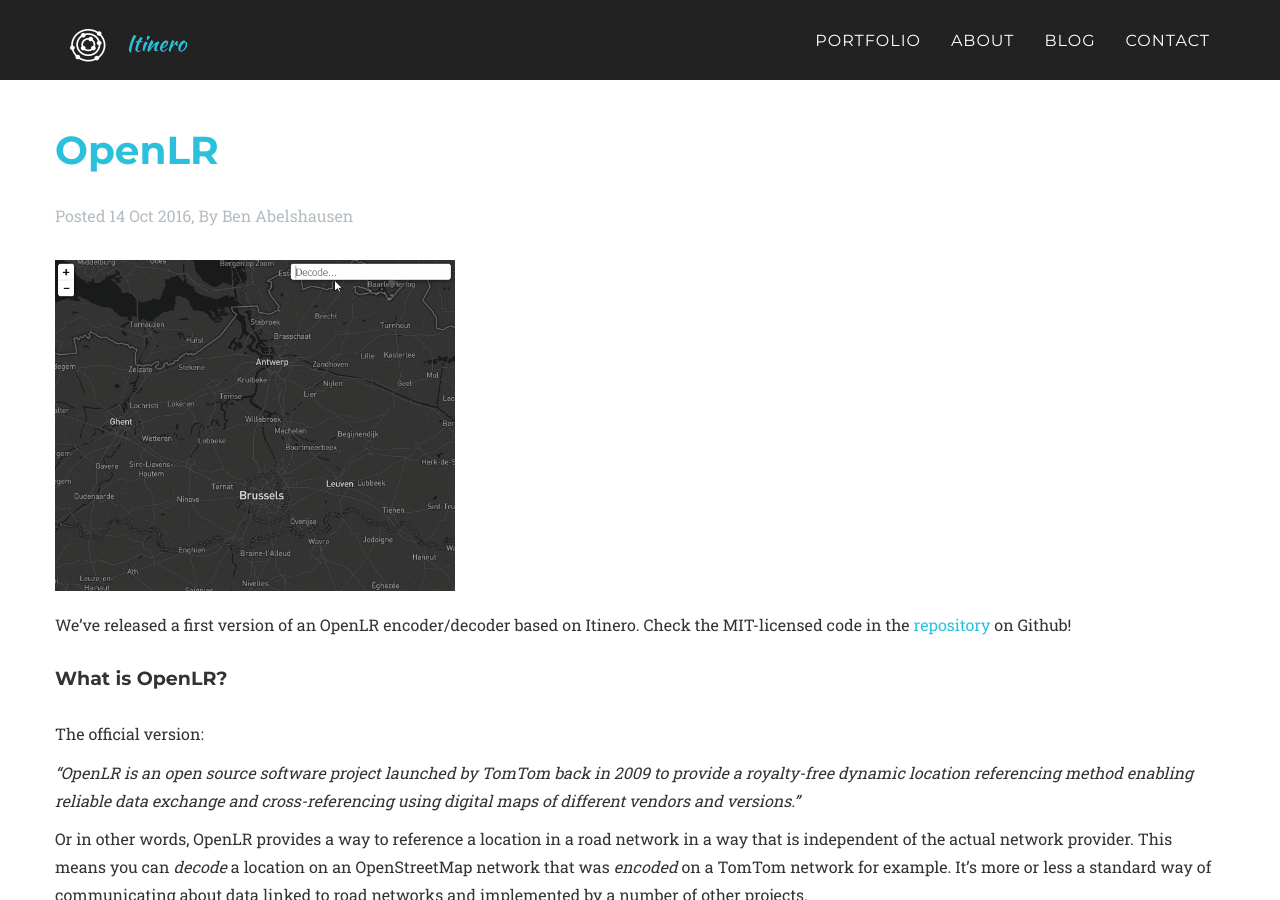
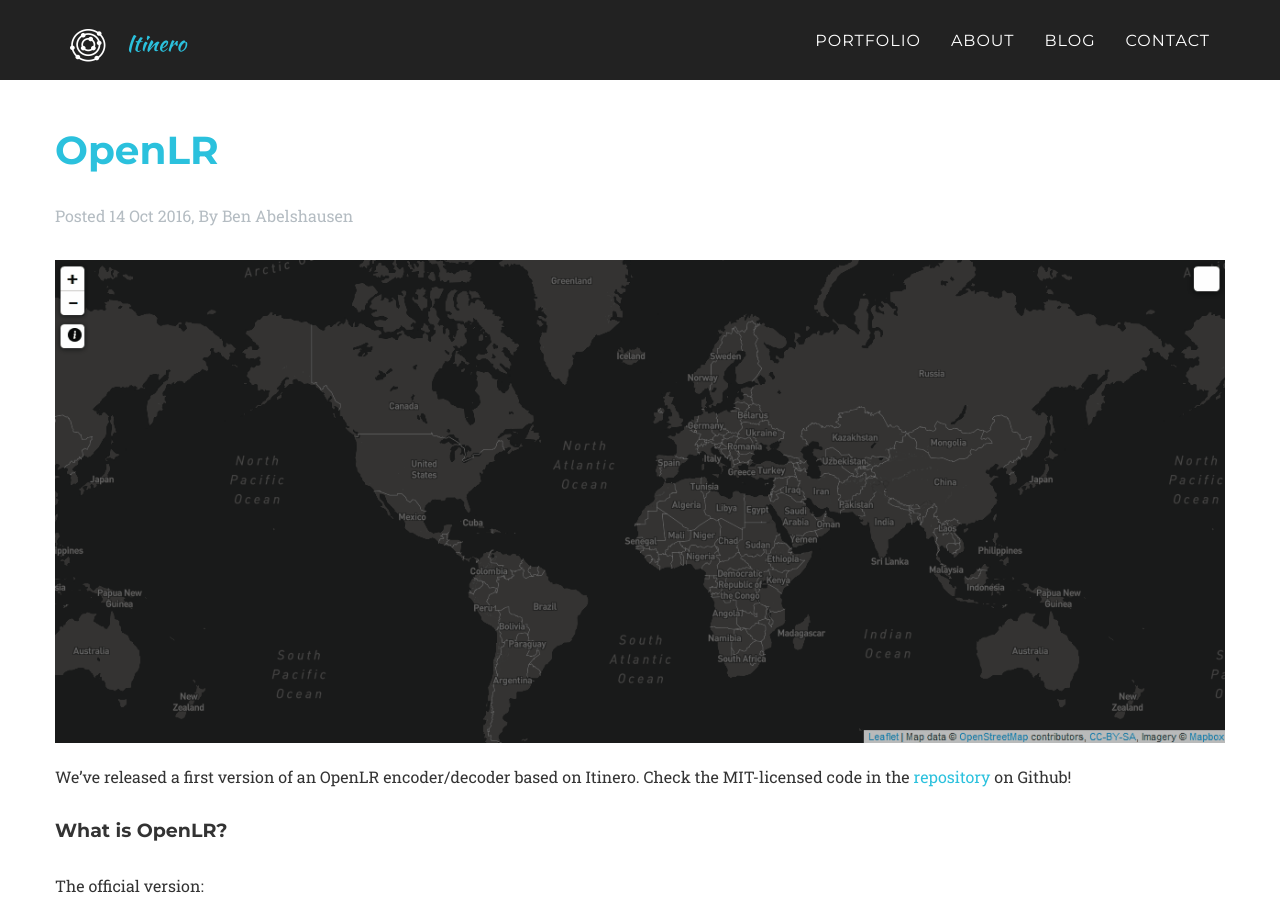
Before and after one commit to itinero/itinero.github.io, a Jekyll site: the page built from _posts/2016-10-14-openlr.markdown, in a window 1280 px wide and 900 px high, scrolled down 341 px. Built offline with Jekyll 4.4.1, drawn with Linux system fonts in a browser that asks for light colours; some web fonts are replaced.

Commit message:
Fixed blog posts with better images.

```diff
--- a/_layouts/post.html
+++ b/_layouts/post.html
@@ -17,8 +17,8 @@
 						<div class="row post">
 							<a href="{{ site.baseurl }}{{ post.url }}"><h1>{{ page.title }}</h1></a>
 							<p class="post-meta">Posted {{ page.date | date_to_string }}, By {{ page.author }}</p>
-							<img style="width: 100%; max-width: 400px; max-height: 500px; margin-top: 20px; margin-bottom: 20px;"
-								src="{{ site.baseurl }}/img/{{ page.featured }}" alt="">
+							<img style="width: 100%; max-width: 100%; max-height: 1000px; margin-top: 20px; margin-bottom: 20px;"
+								src="{{ site.baseurl }}/img/{{ page.featuredbig }}" alt="">
 							{{ content }}
 						</div>
 
--- a/_posts/2016-10-14-openlr.markdown
+++ b/_posts/2016-10-14-openlr.markdown
@@ -5,6 +5,7 @@
 type: blog
 author: 'Ben Abelshausen'
 featured: blog/openlr-decoding-sample.gif
+featuredbig: blog/openlr-decoding-sample-big.gif
 ---
 
 We've released a first version of an OpenLR encoder/decoder based on Itinero. Check the MIT-licensed code in the <a href="https://github.com/itinero/openlr">repository</a> on Github!
--- a/_posts/2017-03-20-stablerelease.markdown
+++ b/_posts/2017-03-20-stablerelease.markdown
@@ -5,6 +5,7 @@
 type: blog
 author: 'Ben Abelshausen'
 featured: blog/itinero-1-0.png
+featuredbig: blog/itinero-1-0-overview.png
 ---
 
 We have released v1.0 of Itinero! Get it now via [nuget](https://www.nuget.org/packages/Itinero) or check [github](https://github.com/itinero/routing). We are very proud of this and we tried to limit features to get to v1.0 fast but we could have done better, this release contains a lot of new stuff when comparing with the state of the project back when it was called [OsmSharp](http://www.osmsharp.com/).
```
Also changed, not shown: img/blog/itinero-1-0-overview.png (added), img/blog/openlr-decoding-sample-big.gif (added).
